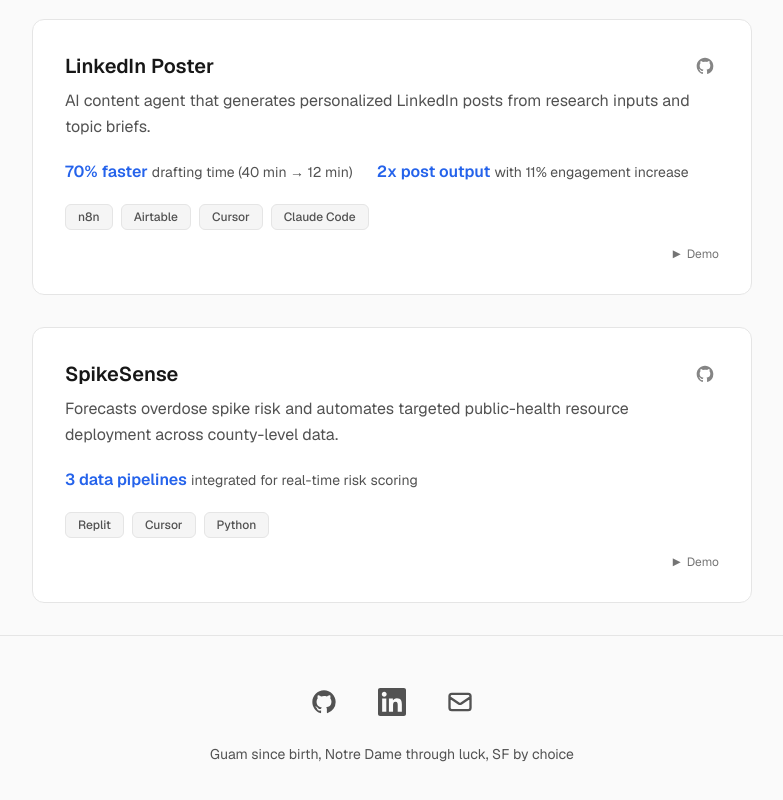
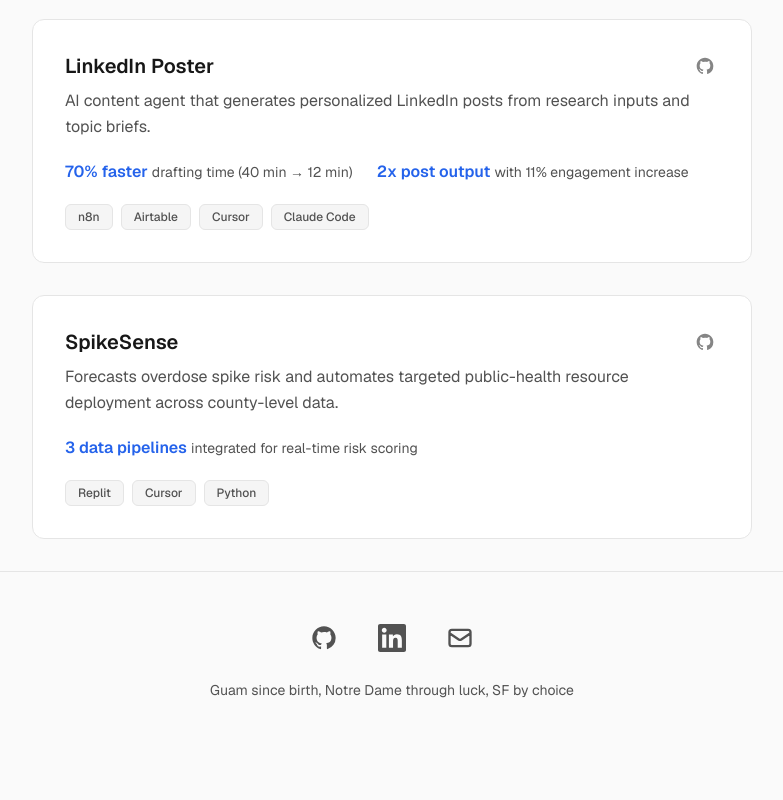
Before and after one commit to BrianJoseph671/Portfolio, a React (Vite) app in the folder Portoflio/: page / in a window 1280 px wide. Shown: the part 1027-1827 px from the top of the page, without its empty margins (248-1031 px from the left). After the commit the page ends 1791 px from the top, so only its background shows below. Built offline with nearby package versions, Linux system fonts and the light colour scheme.

Commit message:
working on demos for spikesense and linkedinposter still

```diff
--- a/Portoflio/src/App.jsx
+++ b/Portoflio/src/App.jsx
@@ -226,19 +226,6 @@ function App() {
                   </span>
                 ))}
               </div>
-              <div className="flex justify-end mt-4">
-                {/* LinkedIn Poster demo: replace href with your demo URL */}
-                <a
-                  href="#"
-                  target="_blank"
-                  rel="noopener noreferrer"
-                  className="inline-flex items-center gap-1.5 text-xs theme-text-muted hover:opacity-100 opacity-80 transition-opacity focus:outline-none focus:ring-2 focus:ring-[var(--accent)] focus:ring-offset-2 focus:ring-offset-[var(--card-bg)] rounded"
-                  aria-label="LinkedIn Poster demo"
-                >
-                  <span className="text-[0.65rem] leading-none" aria-hidden>▶</span>
-                  Demo
-                </a>
-              </div>
             </article>
 
             {/* Card 4: SpikeSense */}
@@ -284,19 +271,6 @@ function App() {
                     {tag}
                   </span>
                 ))}
-              </div>
-              <div className="flex justify-end mt-4">
-                {/* SpikeSense demo: replace href with your demo URL */}
-                <a
-                  href="#"
-                  target="_blank"
-                  rel="noopener noreferrer"
-                  className="inline-flex items-center gap-1.5 text-xs theme-text-muted hover:opacity-100 opacity-80 transition-opacity focus:outline-none focus:ring-2 focus:ring-[var(--accent)] focus:ring-offset-2 focus:ring-offset-[var(--card-bg)] rounded"
-                  aria-label="SpikeSense demo"
-                >
-                  <span className="text-[0.65rem] leading-none" aria-hidden>▶</span>
-                  Demo
-                </a>
               </div>
             </article>
           </div>
```
